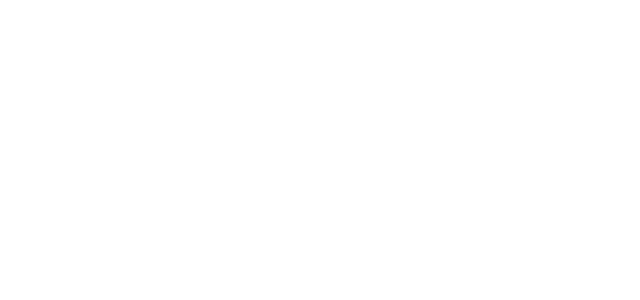
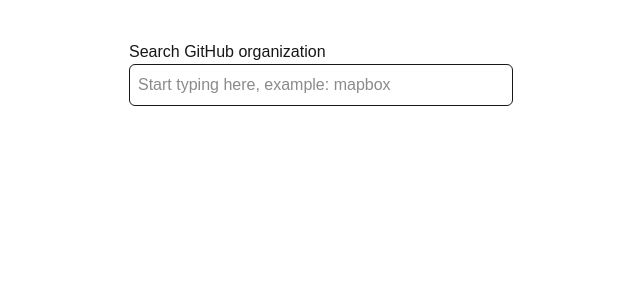
Before and after one commit to gurdenbatra/4672657175656e7a2047757264656e2054657374, a Next.js app: page / in a window 1280 px wide. Shown: the top 300 px of the page, without its empty margins (319-959 px from the left). Built offline with nearby package versions, Linux system fonts and the light colour scheme.

Commit message:
remove styles from template, add OrgSearch component

```diff
--- a/app/page.js
+++ b/app/page.js
@@ -1,10 +1,12 @@
+import OrgSearch from "@/components/OrgSearch";
+
 export default function Home() {
   return (
-    <div className="grid grid-rows-[20px_1fr_20px] items-center justify-items-center min-h-screen p-8 pb-20 gap-16 sm:p-20 font-[family-name:var(--font-geist-sans)]">
-      <main className="flex flex-col gap-8 row-start-2 items-center sm:items-start">
+    <div className="w-96 mx-auto mt-10">
+      <main className="">
+        <OrgSearch />
       </main>
-      <footer className="row-start-3 flex gap-6 flex-wrap items-center justify-center">
-      </footer>
+      <footer className=""></footer>
     </div>
   );
 }
```
